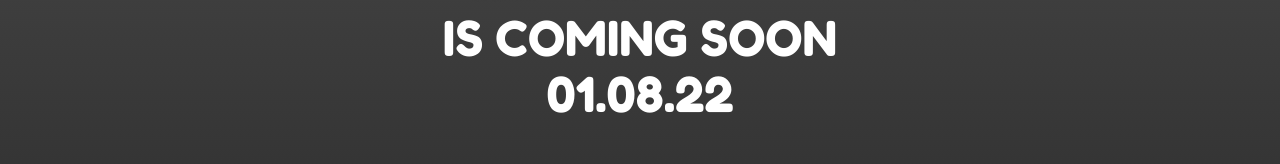
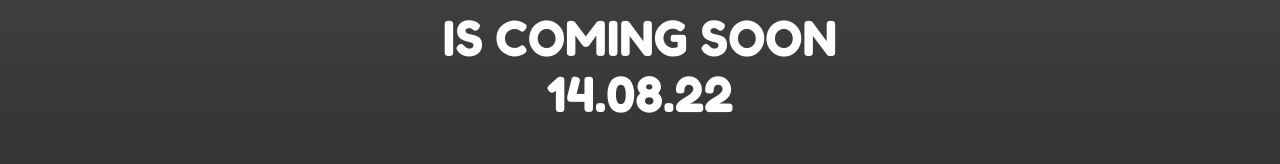
Before and after one commit to Teche-Corp/schematics-2022-frontend, a Next.js app: page /reeva in a window 1280 px wide. Shown: the part 345-509 px from the top of the page. Built offline with nearby package versions, Linux system fonts and the light colour scheme.

Commit message:
fix: tanggal reeva

```diff
--- a/pages/reeva.jsx
+++ b/pages/reeva.jsx
@@ -33,7 +33,7 @@ export default function NST() {
                     is coming soon
                 </p>
                 <p className='md:text-5xl text-3xl uppercase'>
-                    01.08.22
+                    14.08.22
                 </p>
             </div>
             <Link
```
